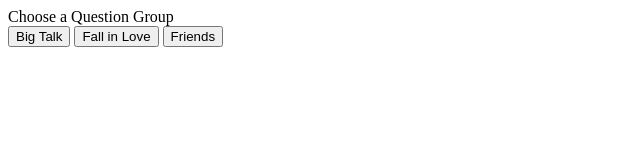
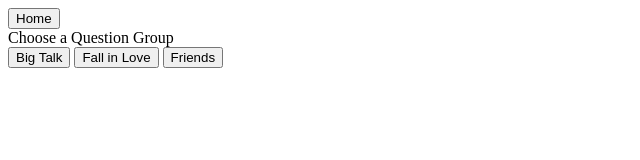
Before and after one commit to lraganit-star/big_talk, a plain HTML site: page client/index.html in a window 1280 px wide. Shown: the whole page, without its empty margins (0-640 px from the left). Drawn offline with Linux system fonts and the light colour scheme.

Commit message:
added home button

```diff
--- a/client/index.html
+++ b/client/index.html
@@ -8,6 +8,9 @@
 <body>
 
     <div id="app">
+        <a href="/">
+        <button id="home">Home</button>
+    </a>
         <div id="modal">
             <div class="modal-content">
                 <div>Choose a Question Group</div>
```
Also changed, not shown: client/main.js (+7 -1 lines), images/home_icon.png (added).
